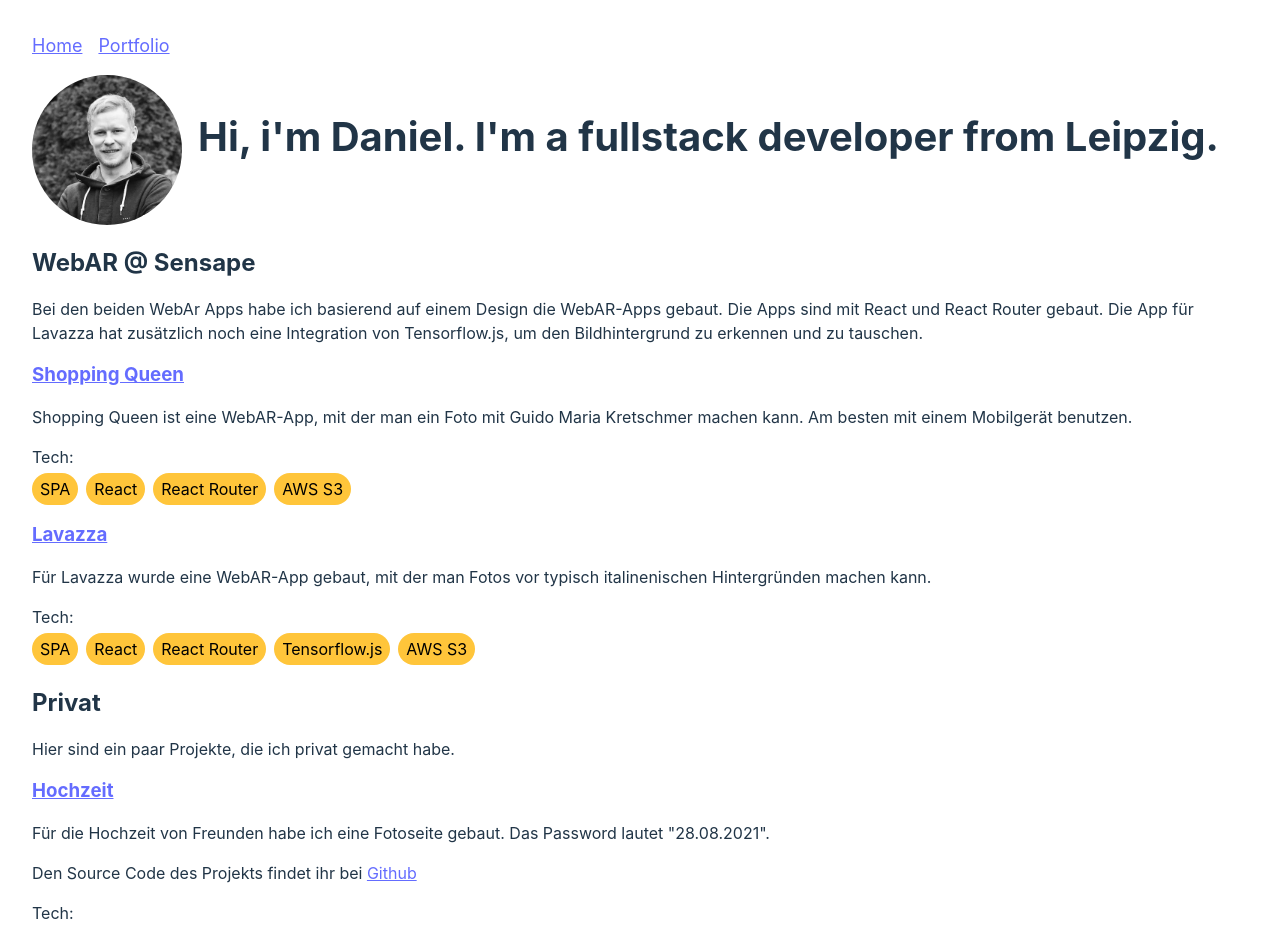
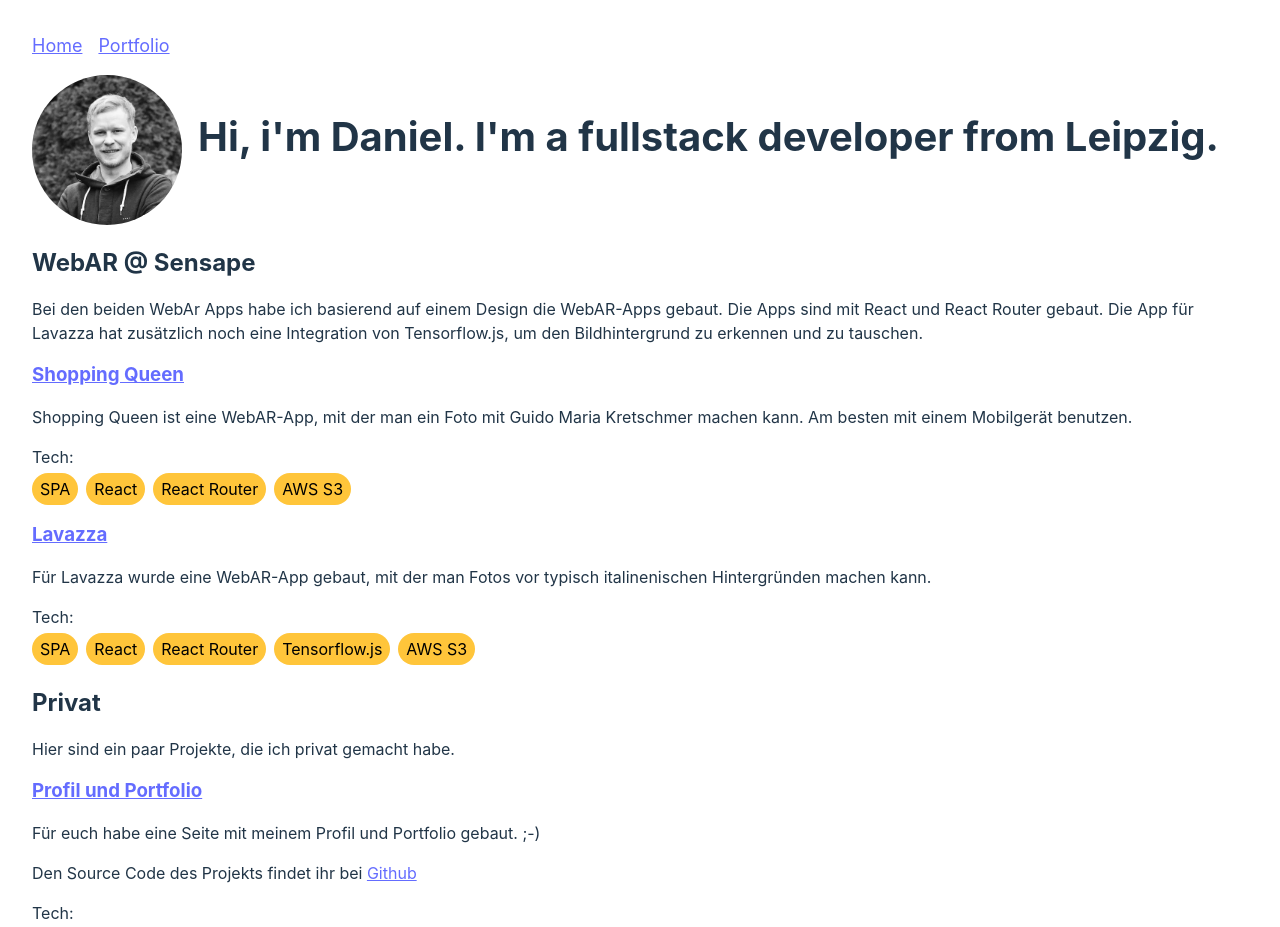
Before and after one commit to develowlper/karl-eule-cv, a React (Vite) app: page /portfolio in a window 1280 px wide. Shown: the top 927 px of the page. Built offline with nearby package versions, Linux system fonts and the light colour scheme.

Commit message:
fix: isActive missing

```diff
--- a/src/pages/Portfolio.tsx
+++ b/src/pages/Portfolio.tsx
@@ -17,14 +17,16 @@ const privat = [{
   link: 'https://hochzeit.karl-eule.de',
   description: 'Für die Hochzeit von Freunden habe ich eine Fotoseite gebaut. Das Password lautet "28.08.2021".',
   github: 'https://github.com/develowlper/hochzeit-f-und-f',
-  tags: ['SSR', 'React', 'NextJS', 'DigitalOcean Spaces', 'AWS-SDK']
+  tags: ['SSR', 'React', 'NextJS', 'DigitalOcean Spaces', 'AWS-SDK'],
+  isActive: false
 },
 {
   headline: 'Profil und Portfolio',
   link: 'https://profile.karl-eule.de',
   description: 'Für euch habe eine Seite mit meinem Profil und Portfolio gebaut. ;-)',
   github: 'https://github.com/develowlper/karl-eule-cv',
-  tags: ['SPA', 'React', 'React Router', 'Vite', 'Netlify']
+  tags: ['SPA', 'React', 'React Router', 'Vite', 'Netlify'],
+  isActive: true
 }]
 
 
@@ -62,7 +64,7 @@ export default function Portfolio(): React.ReactNode {
     <p>
       Hier sind ein paar Projekte, die ich privat gemacht habe.
     </p>
-    {privat.map((item) => {
+    {privat.filter(x => x.isActive).map((item) => {
       return <div key={item.link}>
         <a href={item.link}>
           <h3>
```
